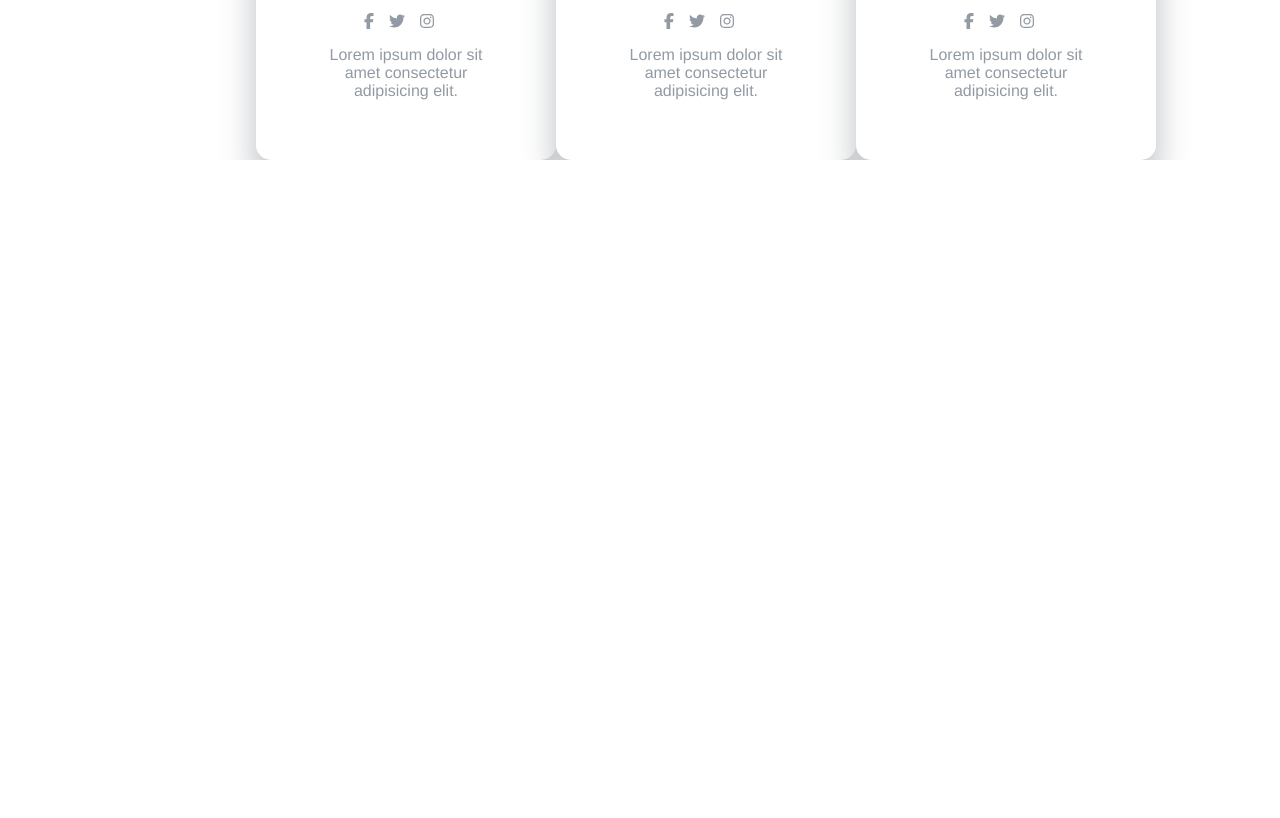
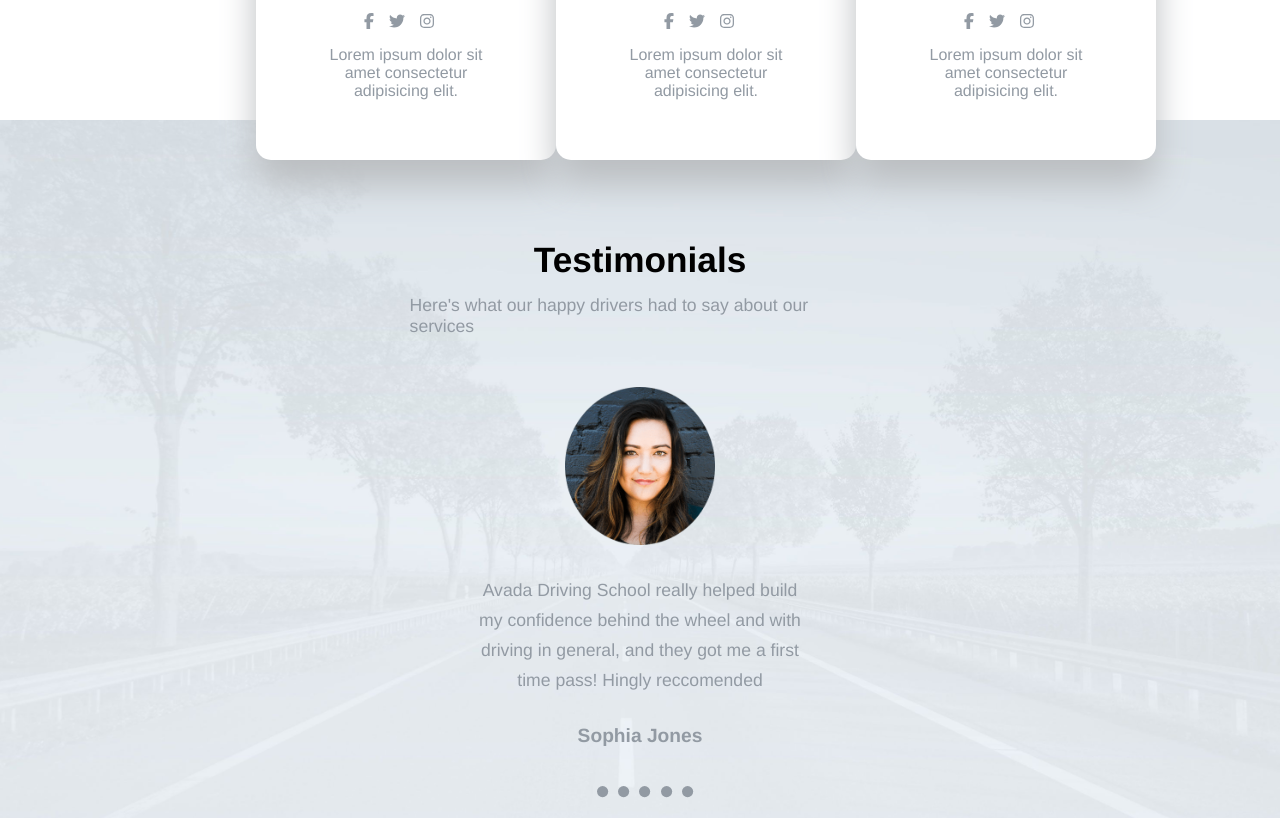
Before and after one commit to Ensick/proj-html-vuejs, a Vue app: page / in a window 1280 px wide. Shown: the part 3253-4071 px from the top of the page. Before the commit the page ends 3413 px from the top, so only its background shows below. Built offline with nearby package versions, Linux system fonts and the light colour scheme.

Commit message:
Section 5 completata

```diff
--- a/src/App.vue
+++ b/src/App.vue
@@ -51,6 +51,7 @@ export default {
   color: white;
   border-style: none;
   border-radius: 20px;
+  cursor: pointer;
 }
 
 
--- a/src/components/MainComp.vue
+++ b/src/components/MainComp.vue
@@ -4,6 +4,8 @@
         <SectionDue/>
         <SectionTre/>
         <SectionQuattro/>
+        <SectionCinque/>
+        <SectionSei/>
     </main>
 </template>
 
@@ -12,6 +14,8 @@ import SectionUno from './SectionUno.vue'
 import SectionDue from './SectionDue.vue'
 import SectionTre from './SectionTre.vue'
 import SectionQuattro from './SectionQuattro.vue'
+import SectionCinque from './SectionCinque.vue'
+import SectionSei from './SectionSei.vue'
 
     export default {
         name:'MainComp',
@@ -22,6 +26,8 @@ import SectionQuattro from './SectionQuattro.vue'
             SectionDue,
             SectionTre,
             SectionQuattro,
+            SectionCinque,
+            SectionSei,
         }
     }
 </script>
--- /dev/null
+++ b/src/components/SectionCinque.vue
@@ -0,0 +1,99 @@
+<template>
+    <section>
+        <div class="testimonials cont-60">
+            <div class="slider-testimonials">
+                <h2>Testimonials</h2>
+                <span>Here's what our happy drivers had to say about our services</span>
+                <img src="../assets/img/testimonial-sophia.png" alt="img">
+                <p>Avada Driving School really helped build my confidence behind the wheel and with driving in general, and they got me a first time pass! Hingly reccomended</p>
+                <h3>Sophia Jones</h3>
+                <div class="cont-icons">
+                    <font-awesome-icon icon="fa-solid fa-circle" />
+                    <font-awesome-icon icon="fa-solid fa-circle" />
+                    <font-awesome-icon icon="fa-solid fa-circle" />
+                    <font-awesome-icon icon="fa-solid fa-circle" />
+                    <font-awesome-icon icon="fa-solid fa-circle" />
+                </div>
+            </div>
+        </div>
+    </section>
+</template>
+
+<script>
+    export default {
+        name:'SectionCinque'
+    }
+</script>
+
+<style lang="scss" scoped>
+
+    section{
+
+        background-image: url('../assets/img/testimonial-background.jpg');
+        background-size: cover;
+        background-repeat: no-repeat;
+        background-position: center;
+        height: 800px;
+        display: flex;
+        justify-content: center;
+        align-items: center;
+
+        .testimonials{
+
+            display: flex;
+            justify-content: center;
+
+            .slider-testimonials{
+
+                display: flex;
+                flex-basis: 60%;
+                flex-direction: column;
+                align-items: center;
+                justify-content: center;
+
+                h2{
+
+                    font-size: 2.2rem;
+                    padding-bottom: 15px;
+                }
+
+                span{
+
+                    color: #929AA3;
+                    padding-bottom: 50px;
+                    font-size: 1.1rem;
+                }
+
+                img{
+
+                    width: 150px;
+                    padding-bottom: 30px;
+                }
+
+                p{
+
+                    color: #929AA3;
+                    font-size: 1.1rem;
+                    text-align: center;
+                    line-height: 30px;
+                    padding: 0 60px 30px 60px;
+                }
+
+                h3{
+
+                    color: #929AA3;
+                    font-size: 1.2rem;
+                    padding-bottom: 35px;
+                }
+
+                .cont-icons >*{
+
+                    font-size: 0.7rem;
+                    color: #929AA3;
+                    padding-inline-start: 10px;
+                }
+            }
+        }
+    }
+
+</style>
--- a/src/main.js
+++ b/src/main.js
@@ -9,14 +9,14 @@ import { library } from '@fortawesome/fontawesome-svg-core'
 import { FontAwesomeIcon } from '@fortawesome/vue-fontawesome'
 
 /* import specific icons */
-import { faUserSecret,faPhoneFlip,faFolder,faDollarSign} from '@fortawesome/free-solid-svg-icons'
+import { faUserSecret,faPhoneFlip,faFolder,faDollarSign,faCircle} from '@fortawesome/free-solid-svg-icons'
 /*Import icone regular */
 import { faFaceSmile } from '@fortawesome/free-regular-svg-icons'
 
 import { faFacebookF,faTwitter,faInstagram} from '@fortawesome/free-brands-svg-icons'
 
 /* add icons to the library */
-library.add(faUserSecret,faFaceSmile,faPhoneFlip,faFolder,faDollarSign,faFacebookF,faTwitter,faInstagram)
+library.add(faUserSecret,faFaceSmile,faPhoneFlip,faFolder,faDollarSign,faFacebookF,faTwitter,faInstagram,faCircle)
 
 /* add font awesome icon component */
 Vue.component('font-awesome-icon', FontAwesomeIcon)
```
